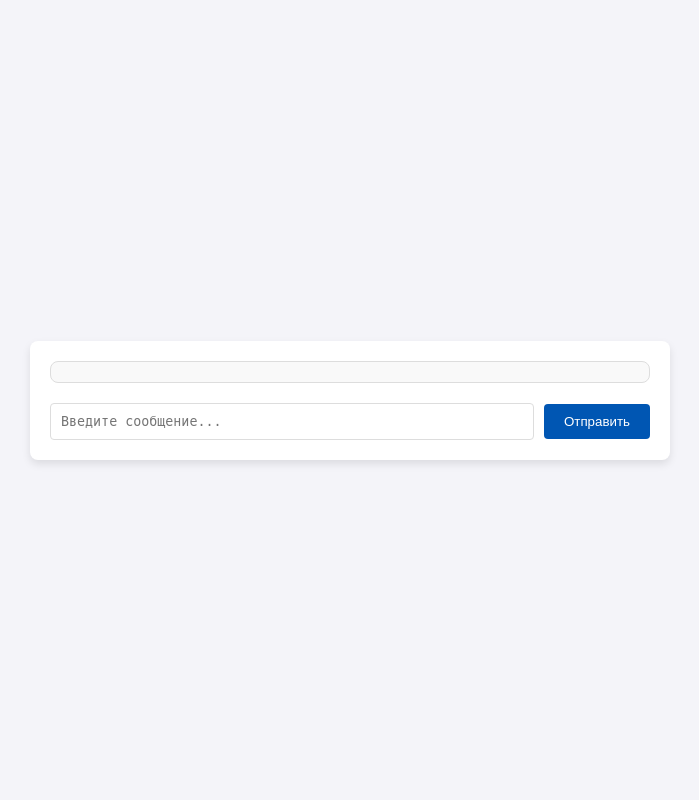
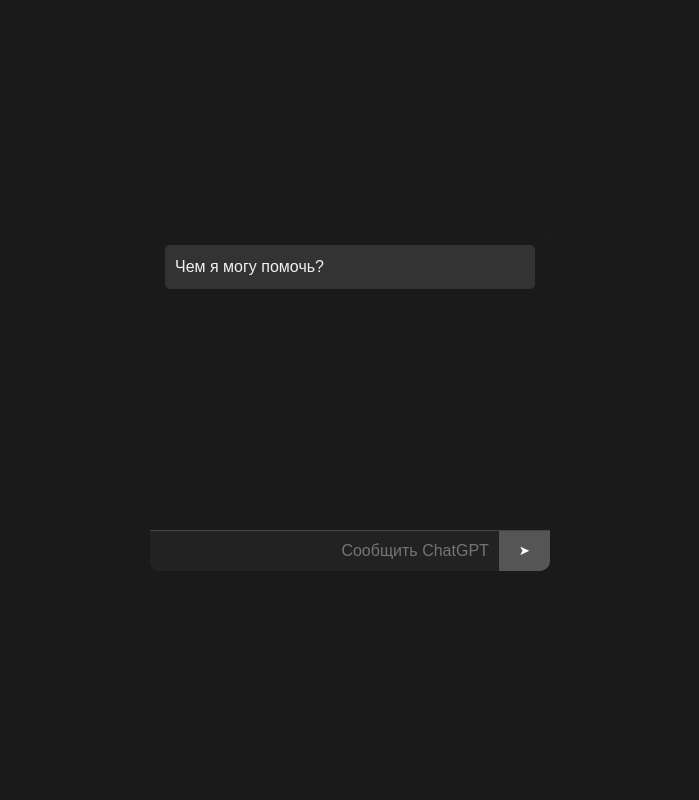
Before and after one commit to Sashavav-hackathons/International-hackathon-08-11-2024, a FastAPI app: page /c/ in a window 1280 px wide. Shown: the whole page, without its empty margins (290-989 px from the left). Run offline with FastAPI, Linux system fonts and the light colour scheme; parts of the project's set-up code (start-up, migrations or seed data) failed here and were passed over.

Commit message:
new interface

```diff
--- a/web/server/__init__.py
+++ b/web/server/__init__.py
@@ -21,7 +21,7 @@ ALLOWED_EXTENSIONS = {'txt', 'pdf', 'png', 'jpg', 'jpeg', 'gif'}
 # Роутер запросов
 app.include_router(request_router)
 
-app.mount("/static", StaticFiles(directory="web/server/static"), name='static')
+app.mount("/static", StaticFiles(directory="web\\server\\static"), name='static')
 
 # Запуск приложения через Uvicorn
 if __name__ == '__main__':
--- a/web/server/requester.py
+++ b/web/server/requester.py
@@ -22,7 +22,7 @@ request_router = APIRouter()
 redis_client = RedisDB()
 
 # Указание папки с шаблонами
-templates = Jinja2Templates(directory="web/server/templates")
+templates = Jinja2Templates(directory="web\\server\\templates")
 
 # Модель данных для запроса
 class QueryRequest(BaseModel):
@@ -54,7 +54,8 @@ def session_page(session_id: str):
 async def query(data: QueryRequest):
 
     user_message = data.message
-    ai_response = model.query(user_message)
+    # ai_response = model.query(user_message)
+    ai_response = user_message
     return {"response": ai_response}
 
 # @request_router.post("/api/load_file")
--- a/web/server/static/script.js
+++ b/web/server/static/script.js
@@ -1,38 +1,51 @@
-document.getElementById("user-input").addEventListener("keydown", function(event) {
-    // Проверка на Shift + Enter для новой строки
-    if (event.key === "Enter" && !event.shiftKey) {
-      event.preventDefault();  // Предотвращаем перенос строки
-      sendMessage();  // Отправляем сообщение
+const userInput = document.getElementById('user-input');
+
+// Обработка события ввода
+// userInput?.addEventListener("keydown", function(event) {
+//     console.error("хуй");
+//     if (event.key === 'Enter' && !event.shiftKey) {
+//         event.preventDefault();
+//         sendMessage();
+//     }
+// });
+
+// Увеличиваем высоту на Shift+Enter
+userInput?.addEventListener("keypress", function(event) {
+    if (event.key === 'Enter' && !event.shiftKey) {
+        adjustTextareaHeight();
     }
-});
+}, false);
+// Обработка события ввода
+// userInput.addEventListener('keypress', function(event) {
+//     if (event.key === 'Enter' && !event.shiftKey) {
+//         event.preventDefault();
+//         sendMessage();
+//     }
+// });
 
-async function sendMessage() {
+// // Увеличиваем высоту на Shift+Enter
+// userInput.addEventListener('keydown', function(event) {
+//     if (event.key === 'Enter' && event.shiftKey) {
+//         adjustTextareaHeight();
+//     }
+// });
+
+function sendMessage() {
     const inputElement = document.getElementById("user-input");
-    const message = inputElement.value.trim();
-    if (!message) return;
+    const messageText = inputElement.value.trim();
+    if (messageText === "") return;
 
-    // Отображаем сообщение пользователя
-    addMessage("user", message);
-    inputElement.value = "";
-    adjustTextareaHeight();  // Сбрасываем высоту поля ввода
+    appendMessage(messageText, 'user-message');
+    inputElement.value = '';
+    resetTextareaHeight(); // Сбрасываем высоту после отправки
 
-    // Получаем ответ от ИИ
-    const response = await getAIResponse(message);
+    // Симулируем ответ от бота
+    getAIResponse(messageText).then(response => {
+        appendMessage(response, 'bot-message');
+    });
+}
 
-    // Отображаем ответ ИИ
-    addMessage("bot", response);
-  }
-
-  function addMessage(sender, text) {
-    const chatBox = document.getElementById("chat-box");
-    const messageElement = document.createElement("div");
-    messageElement.className = `message ${sender}`;
-    messageElement.textContent = text;
-    chatBox.appendChild(messageElement);
-    chatBox.scrollTop = chatBox.scrollHeight;
-  }
-
-  async function getAIResponse(userMessage) {
+async function getAIResponse(userMessage) {
   try {
     const response = await fetch("http://localhost:5000/api/query", {
       method: "POST",
@@ -49,12 +62,24 @@ async function sendMessage() {
   }
 }
 
-  // Функция для автоматической настройки высоты поля ввода
-function adjustTextareaHeight() {
-    const inputElement = document.getElementById("user-input");
-    inputElement.style.height = "auto";  // Сначала сбрасываем высоту
-    inputElement.style.height = inputElement.scrollHeight + "px";  // Устанавливаем новую высоту
+function appendMessage(text, className) {
+    const chatBox = document.getElementById('chat-box');
+    const message = document.createElement('div');
+    message.className = 'message ' + className;
+    message.textContent = text;
+    chatBox.appendChild(message);
+    chatBox.scrollTop = chatBox.scrollHeight;
 }
 
-// Автоматически регулируем высоту поля ввода при вводе текста
-document.getElementById("user-input").addEventListener("input", adjustTextareaHeight);
+// Функция для динамического изменения высоты поля ввода
+function adjustTextareaHeight() {
+  const inputElement = document.getElementById("user-input");
+  inputElement.style.height = "auto";
+  inputElement.style.height = inputElement.scrollHeight + "px";
+}
+
+// Сброс высоты поля ввода после отправки сообщения
+function resetTextareaHeight() {
+  const inputElement = document.getElementById("user-input");
+  inputElement.style.height = "auto";
+}
--- a/web/server/static/style.css
+++ b/web/server/static/style.css
@@ -1,63 +1,81 @@
+* {
+    margin: 0;
+    padding: 0;
+    box-sizing: border-box;
+}
+
 body {
+    background-color: #1a1a1a;
     font-family: Arial, sans-serif;
     display: flex;
+    align-items: center;
     justify-content: center;
-    align-items: center;
     height: 100vh;
-    margin: 0;
-    background-color: #f4f4f9;
+    color: white;
 }
+
 .chat-container {
-    width: 100%;
-    max-width: 600px;
-    background: #fff;
-    padding: 20px;
-    border-radius: 8px;
-    box-shadow: 0 4px 8px rgba(0, 0, 0, 0.1);
+    width: 400px;
+    max-width: 100%;
+    background-color: #333;
+    border-radius: 10px;
+    overflow: hidden;
 }
+
 .chat-box {
-    max-height: 400px;
+    padding: 15px;
+    height: 300px;
     overflow-y: auto;
-    margin-bottom: 20px;
+    background-color: #1a1a1a;
+}
+
+.message {
     padding: 10px;
-    background: #f9f9f9;
-    border-radius: 8px;
-    border: 1px solid #ddd;
-}
-.message {
-    margin: 10px 0;
+    margin-bottom: 10px;
+    border-radius: 5px;
+    line-height: 1.5;
     word-wrap: break-word; /* Перенос длинного текста */
     white-space: pre-wrap; /* Сохраняет форматирование текста и переносы */
 }
-.message.user {
+
+.bot-message {
+    text-align: left;
+    background-color: #333;
+    color: #f1f1f1;
+}
+
+.input-container {
+    display: flex;
+    border-top: 1px solid #444;
+}
+
+input[type="text"] {
     text-align: right;
-    color: #0056b3;
-}
-.message.bot {
-    text-align: left;
-    color: #333;
-}
-.input-box {
-    display: flex;
-    align-items: center;
-}
-.input-box textarea {
     flex: 1;
     padding: 10px;
-    border: 1px solid #ddd;
-    border-radius: 4px;
-    resize: none; /* Запрещаем изменение размера поля */
-    overflow-y: auto; /* Автоматический перенос текста */
+    background-color: #222;
+    border: none;
+    color: white;
+    font-size: 16px;
+    resize: none; /* Запрещаем пользователю изменять размер вручную */
+    overflow-y: hidden; /* Скрываем вертикальную полосу прокрутки */
+    min-height: 40px; /* Минимальная высота */
+    max-height: 150px; /* Максимальная высота */
+
 }
-.input-box button {
+
+input[type="text"]:focus {
+    outline: none;
+}
+
+button {
     padding: 10px 20px;
-    margin-left: 10px;
-    background-color: #0056b3;
+    background-color: #555;
+    border: none;
     color: white;
-    border: none;
-    border-radius: 4px;
     cursor: pointer;
 }
-.input-box button:hover {
-    background-color: #004099;
+
+button:hover {
+    background-color: #666;
 }
--- a/web/server/templates/index.html
+++ b/web/server/templates/index.html
@@ -3,20 +3,19 @@
 <head>
     <meta charset="UTF-8">
     <meta name="viewport" content="width=device-width, initial-scale=1.0">
-  <title>Чат</title>
-  <link rel="icon" type="image/png" sizes="32x32" href="/favicon-32x32.png">
+    <title>Чат с ИИ</title>
     <link rel="stylesheet" type= "text/css" href="{{ url_for('static', path='style.css') }}">
     <script src="{{ url_for('static', path='script.js') }}"> </script>
 </head>
 <body>
-
     <div class="chat-container">
-  <div id="chat-box" class="chat-box"></div>
-  <div class="input-box">
-    <textarea id="user-input" placeholder="Введите сообщение..." rows="1"></textarea>
-    <button onclick="sendMessage()">Отправить</button>
+        <div class="chat-box" id="chat-box">
+            <div class="message bot-message">Чем я могу помочь?</div>
+        </div>
+        <div class="input-container">
+            <input type="text" id="user-input" placeholder="Сообщить ChatGPT" autofocus>
+            <button id="send-btn" onclick = "sendMessage()">➤</button>
         </div>
     </div>
-
 </body>
 </html>
```
Also changed, not shown: ragrag/data/chroma_db/chroma.sqlite3 (deleted), 1 other file. Lines whose indentation alone changed are shown as unchanged.
